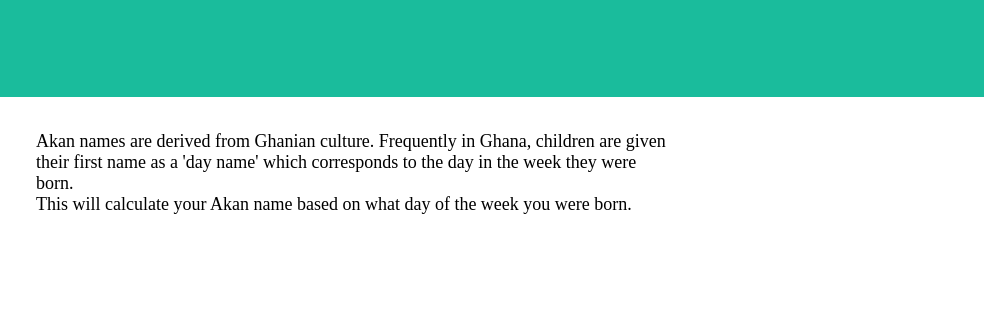
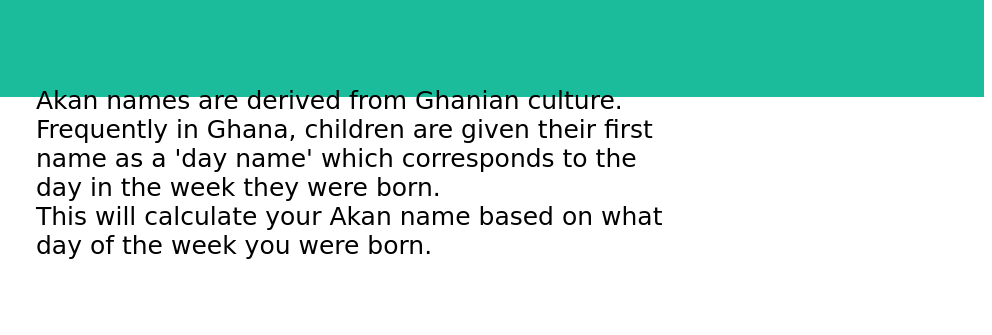
Before and after one commit to DawnDesign7/akan-birthday-calculator, a plain HTML site: page index.html in a window 1280 px wide. Shown: the part 180-515 px from the top of the page, 288-1280 px from the left. Drawn offline with Linux system fonts and the light colour scheme.

Commit message:
Add styling to the centred text

```diff
--- a/css/style.css
+++ b/css/style.css
@@ -23,7 +23,9 @@
   top: 50%;
   left: 50%;
   transform: translate(-50%, -50%);
-  font-size: 18px;
+  font-size: 25px;
+  font-family: cursive, Times New Roman, Georgia, Garamond
+
 }
 
 img {
```
